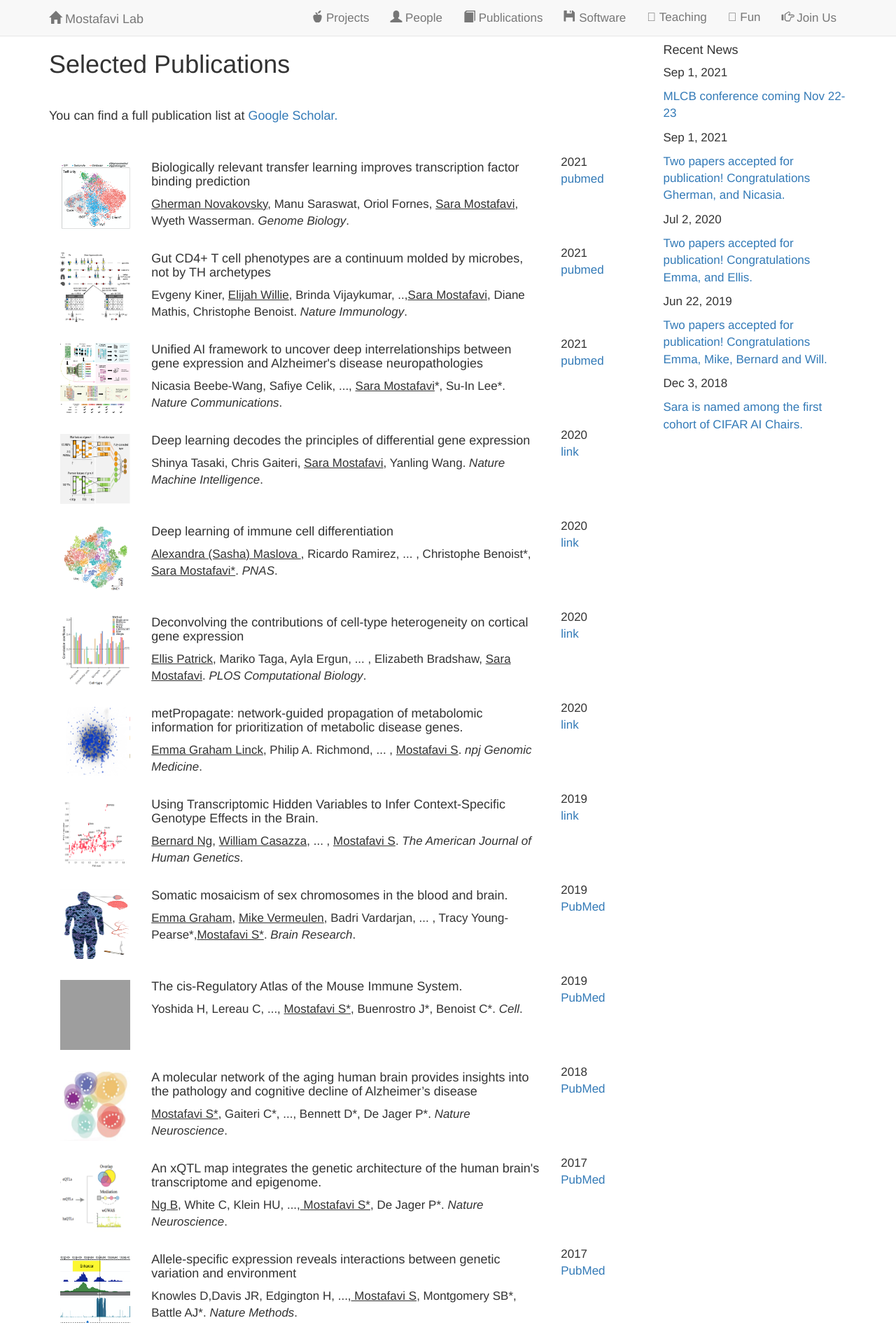
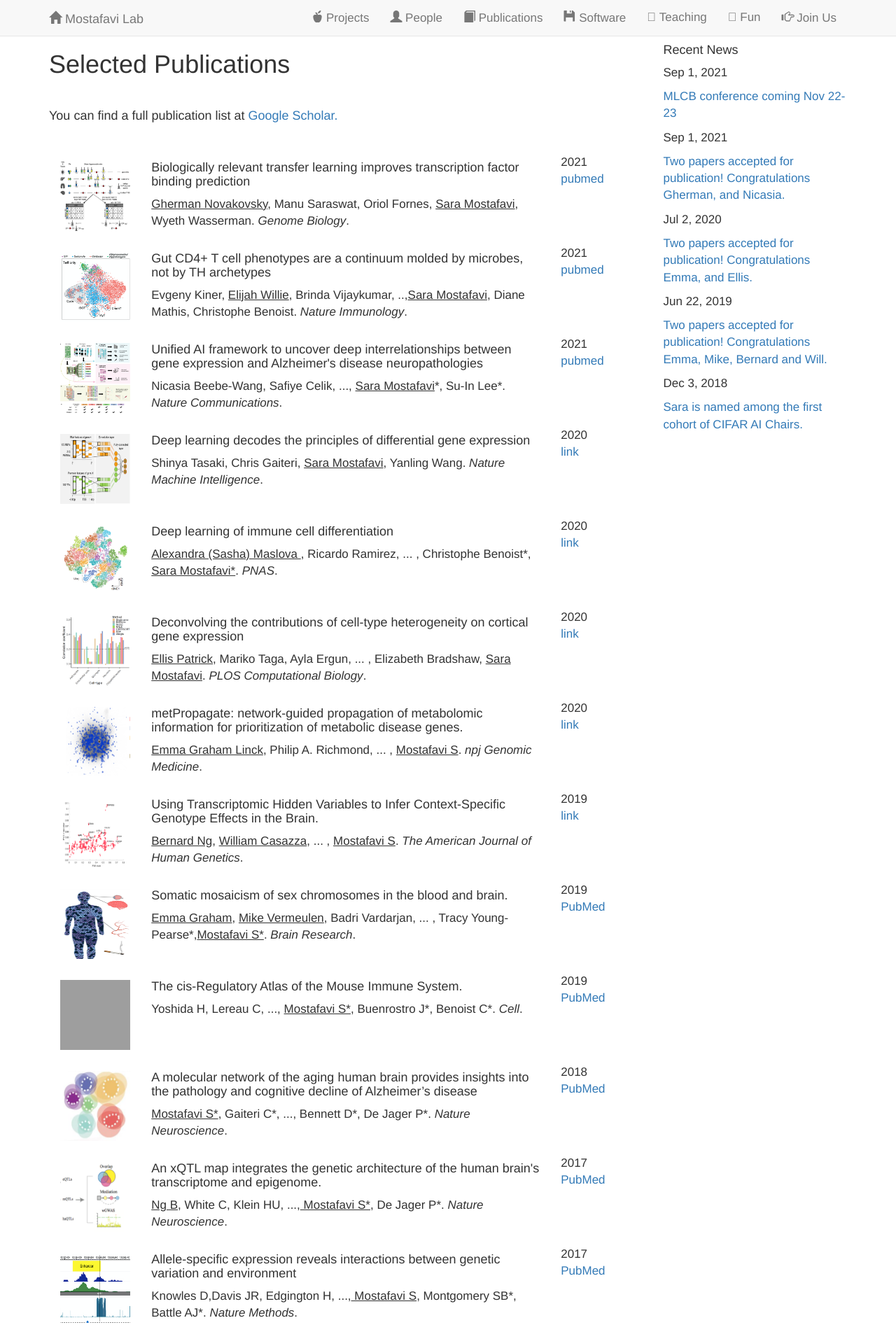
Before and after one commit to saramostafavi/saramostafavi.github.io, a Jekyll site: the page built from publications.html, in a window 1280 px wide. Shown: the top 1913 px of the page at 70% size. Built offline with Jekyll 4.4.1, drawn with Linux system fonts in a browser that asks for light colours; nearby versions of some CDN libraries; a style sheet for code colours, icons or effects is not loaded; grey boxes are pictures that could not be loaded.

Commit message:
Update publications.yml

```diff
--- a/_data/publications.yml
+++ b/_data/publications.yml
@@ -4,7 +4,7 @@
     Biologically relevant transfer learning improves transcription factor binding prediction
   author: >
     <u>Gherman Novakovsky</u>, Manu Saraswat, Oriol Fornes, <u>Sara Mostafavi</u>, Wyeth Wasserman. <I>Genome Biology</I>.
-  image: ../images/Evgeny.png
+  image: ../images/TL.jpg
   year: 2021
   repo:
     name: pubmed
@@ -14,7 +14,7 @@
     Gut CD4+ T cell phenotypes are a continuum molded by microbes, not by TH archetypes
   author: >
     Evgeny Kiner, <u>Elijah Willie</u>, Brinda Vijaykumar, ..,<u>Sara Mostafavi</u>, Diane Mathis, Christophe Benoist. <I>Nature Immunology</I>.
-  image: ../images/TL.jpg
+  image: ../images/Evgeny.png
   year: 2021
   repo:
     name: pubmed
```
